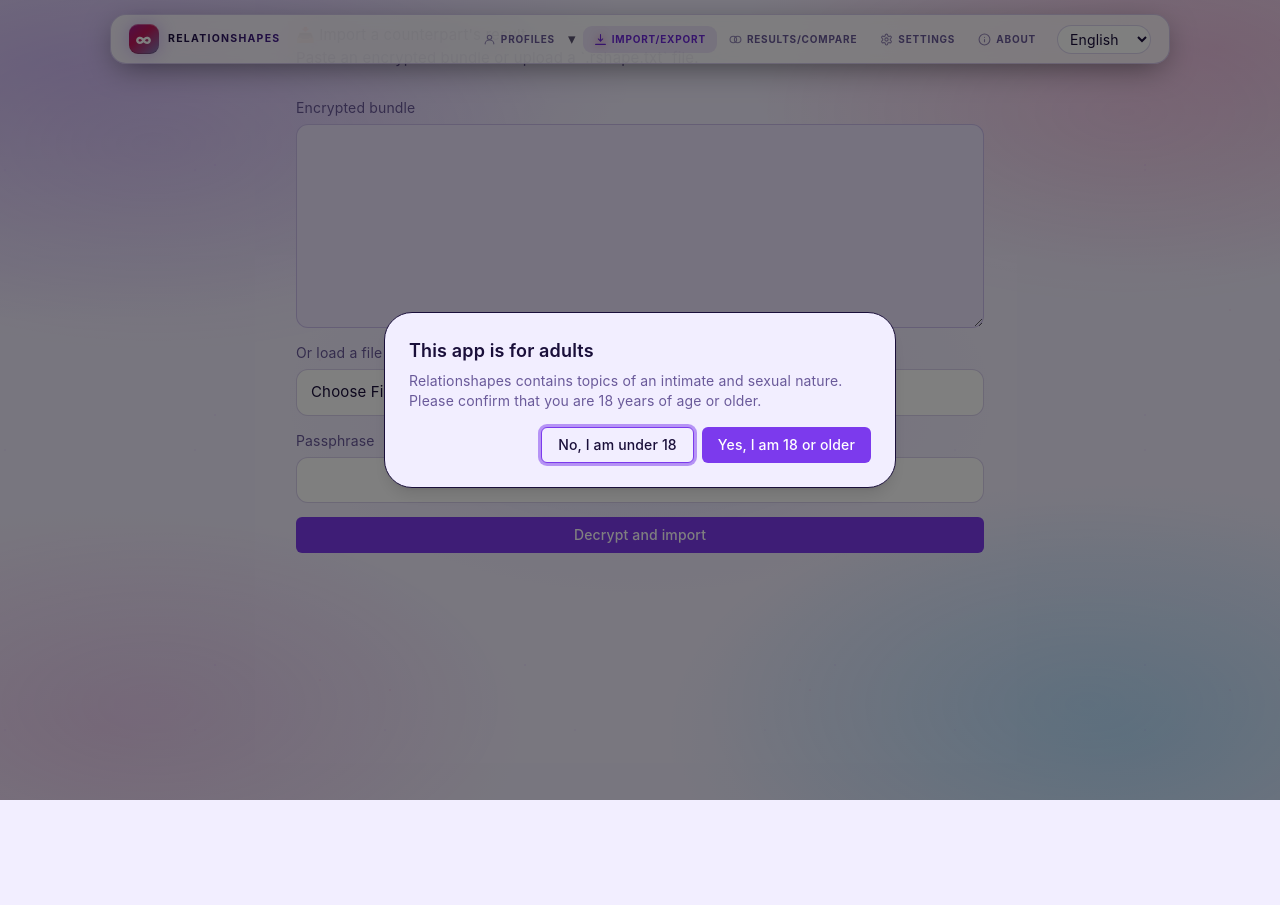
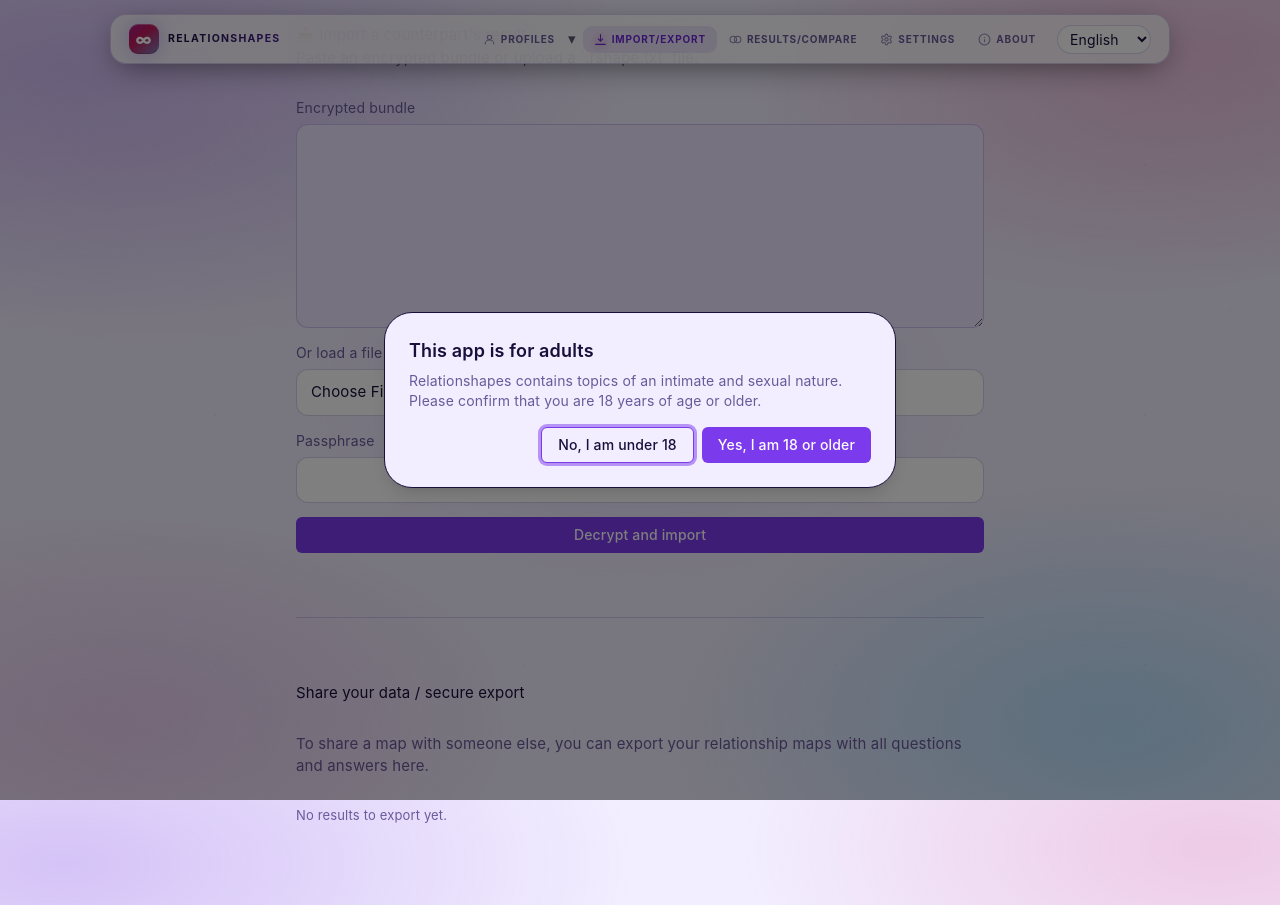
Before and after one commit to Relationshape/App, a React (Vite) app: page /#/import in a window 1280 px wide. Before the commit the page ends 800 px from the top, so only its background shows below. Built offline with nearby package versions, Linux system fonts and the light colour scheme; a web font is replaced by a local one.

Commit message:
feat(import): port legacy Export section to /import route
Lists each profile's saved results with a Share button under the
import form, mirroring legacy /legacy/#/import. Reuses existing legacy
CSS classes and i18n keys (import_section2_title/text, import_no_results,
btn_share).

```diff
--- a/src/routes/Import.tsx
+++ b/src/routes/Import.tsx
@@ -19,10 +19,16 @@
 export function Import() {
   const navigate = useNavigate()
   const saveImport = useStore((s) => s.saveImport)
+  const profiles = useStore((s) => s.profiles)
+  const results = useStore((s) => s.results)
   const { toast } = useToast()
   const [blob, setBlob] = useState('')
   const [pass, setPass] = useState('')
   const [busy, setBusy] = useState(false)
+
+  const exportGroups = profiles
+    .map((p) => ({ profile: p, results: results.filter((r) => r.profileId === p.id) }))
+    .filter((g) => g.results.length > 0)
 
   async function onFile(e: React.ChangeEvent<HTMLInputElement>) {
     const file = e.target.files?.[0]
@@ -105,6 +111,37 @@
           {busy ? '…' : t('import_btn')}
         </Button>
       </form>
+
+      <hr className="section-divider" />
+      <h2>{t('import_section2_title')}</h2>
+      <p className="muted">{t('import_section2_text')}</p>
+      {exportGroups.length > 0 ? (
+        <div className="export-results-list" data-testid="export-results-list">
+          {exportGroups.flatMap(({ profile, results: pResults }) => [
+            <div key={`head-${profile.id}`} className="export-profile-head">
+              <span className="export-profile-avatar">{profile.emoji}</span>
+              <strong>{profile.name}</strong>
+            </div>,
+            ...pResults.map((r) => (
+              <div key={r.id} className="export-result-row" data-testid={`export-row-${r.id}`}>
+                <span>
+                  {(r.subjectEmoji || '💞') + ' ' + (r.subject ?? '')}
+                  {(r.version ?? 1) > 1 ? ` (v${r.version})` : ''}
+                </span>
+                <Button
+                  variant="ghost"
+                  onClick={() => navigate(`/share/${r.id}`)}
+                  data-testid={`export-share-${r.id}`}
+                >
+                  {t('btn_share')}
+                </Button>
+              </div>
+            )),
+          ])}
+        </div>
+      ) : (
+        <p className="muted small">{t('import_no_results')}</p>
+      )}
     </section>
   )
 }
```
Also changed, not shown: .planning/quick/260516-imp-add-export-section-to-import-route/PLAN.md (added), .planning/quick/260516-imp-add-export-section-to-import-route/SUMMARY.md (added).
